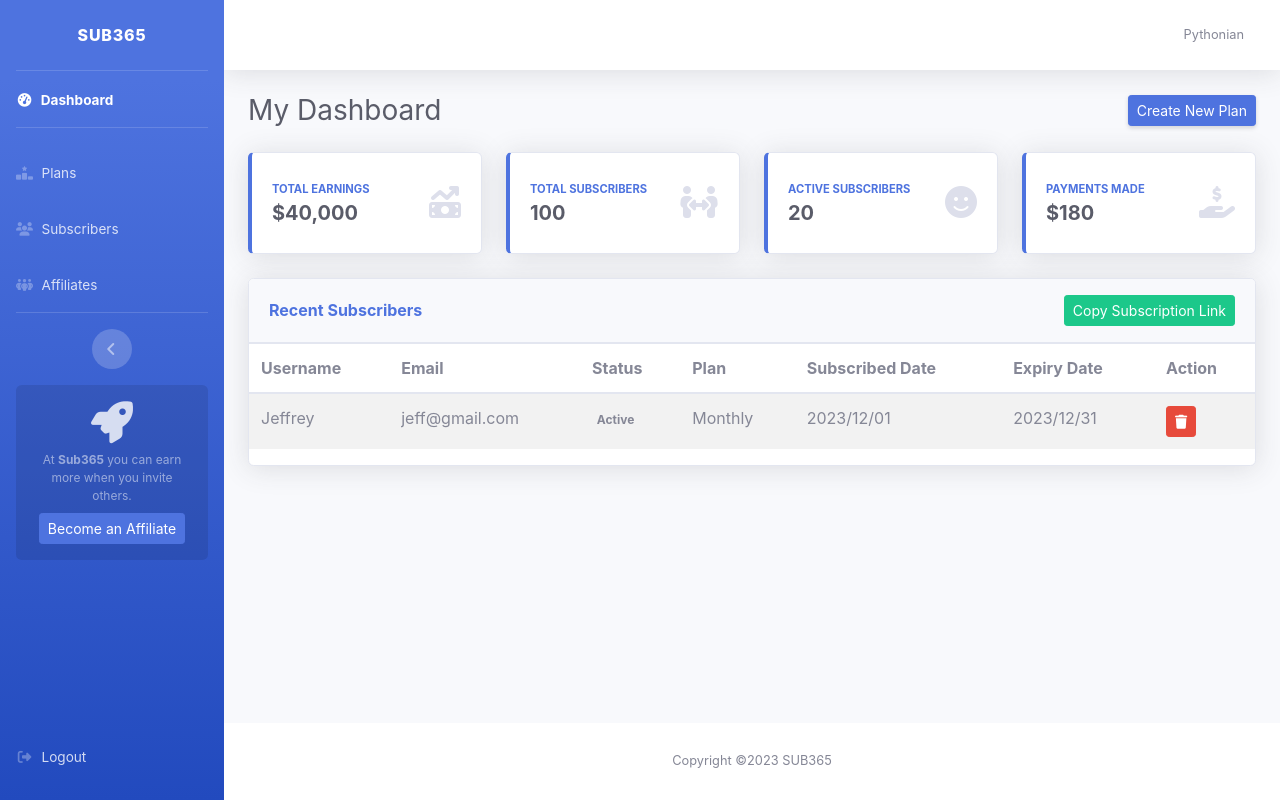
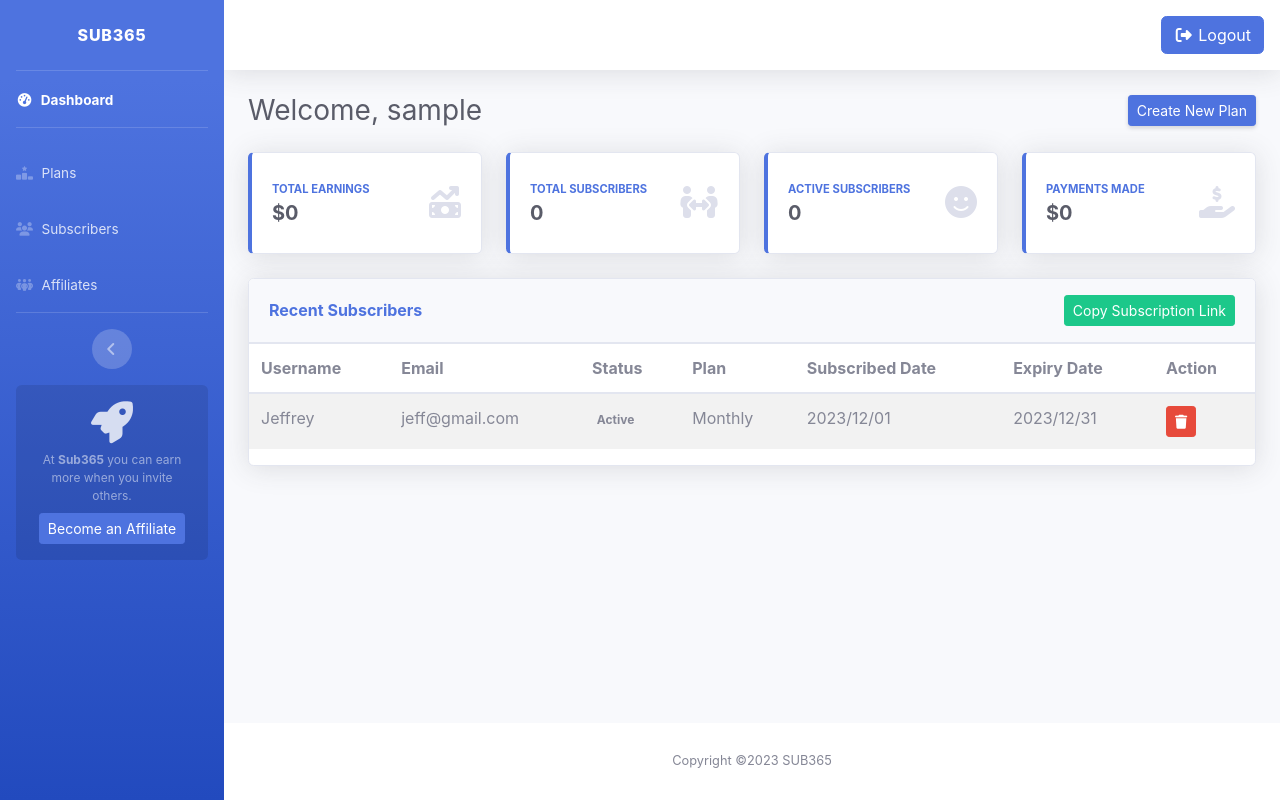
Before and after one commit to Pythonian/sub365, a Django app: template templates/dashboard.html in a window 1280 px wide. Run offline with Django 4.2, Linux system fonts and the light colour scheme; data comes from the database, SQL or seed files in the repository; both versions use the stored data as it was after the commit; the template is opened without the code that fills it: values that come from a table or form of the project are taken from there, most other values are stand-ins (such as "Sample title", 1, 10 or a date in 2020); some libraries are stand-ins or nearby versions.

Commit message:
fix dashboard template

```diff
--- a/config/settings.py
+++ b/config/settings.py
@@ -135,3 +135,4 @@ SOCIALACCOUNT_PROVIDERS = {
 SOCIALACCOUNT_ADAPTER = 'accounts.adapters.MySocialAccountAdapter'
 
 LOGIN_REDIRECT_URL = '/dashboard/'
+LOGOUT_REDIRECT_URL = '/'
--- a/templates/dashboard.html
+++ b/templates/dashboard.html
@@ -1,4 +1,5 @@
 {% load static %}
+{% load socialaccount %}
 <!DOCTYPE html>
 <html lang="en">
 <head>
@@ -65,14 +66,6 @@
                 <a class="btn btn-primary btn-sm" href="#">Become an Affiliate</a>
             </div>
 
-            <div class="mt-auto">
-                <li class="nav-item">
-                    <a class="nav-link" href="/logout/">
-                        <i class="fas fa-fw fa-right-from-bracket"></i>
-                        <span>Logout</span></a>
-                </li>
-            </div>
-
         </ul>
         <!-- End of Sidebar -->
 
@@ -87,11 +80,12 @@
 
                     <ul class="navbar-nav ml-auto">
                         <li class="nav-item dropdown no-arrow">
-                            <a class="nav-link" href="javascript:(void)">
-                                {{ profile.discord_id }}
-                                <span class="mr-2 d-none d-lg-inline text-gray-600 small">{{ profile }}</span>
-                                <!-- <img class="img-profile rounded-circle" src=""> -->
-                            </a>
+                            <form method="post" action="/accounts/logout/">
+                                {% csrf_token %}
+                                <input type="hidden" name="next" value="/" />
+                                <button type="submit" class="btn btn-primary"><i class="fas fa-fw fa-right-from-bracket"></i>
+                                Logout</button>
+                            </form>
                         </li>
                     </ul>
                 </nav>
@@ -99,7 +93,7 @@
                 <div class="container-fluid">
 
                     <div class="d-sm-flex align-items-center justify-content-between mb-4">
-                        <h1 class="h3 mb-0 text-gray-800">My Dashboard</h1>
+                        <h1 class="h3 mb-0 text-gray-800">Welcome, {{ username }}</h1>
                         <a href="#" class="d-none d-sm-inline-block btn btn-sm btn-primary shadow-sm">
                             Create New Plan
                         </a>
@@ -114,7 +108,7 @@
                                         <div class="col mr-2">
                                             <div class="text-xs font-weight-bold text-primary text-uppercase mb-1">
                                                 Total Earnings</div>
-                                            <div class="h5 mb-0 font-weight-bold text-gray-800">$40,000</div>
+                                            <div class="h5 mb-0 font-weight-bold text-gray-800">$0</div>
                                         </div>
                                         <div class="col-auto">
                                             <i class="fa-solid fa-money-bill-trend-up fa-2x text-gray-300"></i>
@@ -131,7 +125,7 @@
                                         <div class="col mr-2">
                                             <div class="text-xs font-weight-bold text-primary text-uppercase mb-1">
                                                 Total Subscribers</div>
-                                            <div class="h5 mb-0 font-weight-bold text-gray-800">100</div>
+                                            <div class="h5 mb-0 font-weight-bold text-gray-800">0</div>
                                         </div>
                                         <div class="col-auto">
                                             <i class="fa-solid fa-people-arrows fa-2x text-gray-300"></i>
@@ -148,7 +142,7 @@
                                         <div class="col mr-2">
                                             <div class="text-xs font-weight-bold text-primary text-uppercase mb-1">
                                                 Active Subscribers</div>
-                                            <div class="h5 mb-0 font-weight-bold text-gray-800">20</div>
+                                            <div class="h5 mb-0 font-weight-bold text-gray-800">0</div>
                                         </div>
                                         <div class="col-auto">
                                             <i class="fa-solid fa-face-smile fa-2x text-gray-300"></i>
@@ -166,7 +160,7 @@
                                         <div class="col mr-2">
                                             <div class="text-xs font-weight-bold text-primary text-uppercase mb-1">
                                                 Payments Made</div>
-                                            <div class="h5 mb-0 font-weight-bold text-gray-800">$180</div>
+                                            <div class="h5 mb-0 font-weight-bold text-gray-800">$0</div>
                                         </div>
                                         <div class="col-auto">
                                             <i class="fa-solid fa-hand-holding-dollar fa-2x text-gray-300"></i>
```
Also changed, not shown: accounts/views.py (+8 -2 lines), db.sqlite3.
